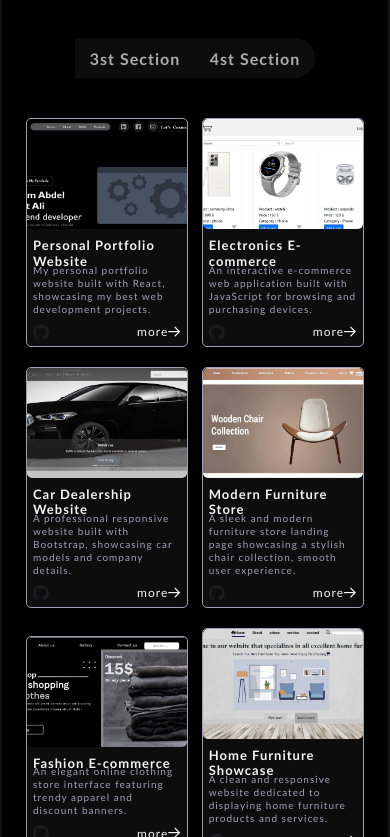
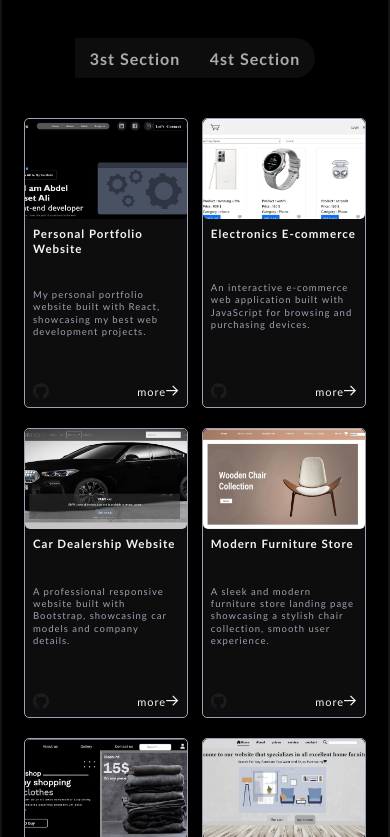
Before and after one commit to abdelbassetali/React-portfolio, a React (Vite) app: page / in a window 390 px wide. Shown: the part 1367-2204 px from the top of the page. Built offline with nearby package versions, Linux system fonts and the light colour scheme.

Commit message:
Update main.css

```diff
--- a/src/components/3-main/main.css
+++ b/src/components/3-main/main.css
@@ -303,58 +303,63 @@ top-sction
 }
 
 @media (max-width: 768px) {
-    /* ظبط الحاوية الأساسية للسكاشن */
     .butoom-sction {
         display: flex !important;
         flex-direction: row !important;
         flex-wrap: wrap !important;
-        justify-content: space-between !important; /* مسافات متساوية بين الكارتين */
-        gap: 10px !important;
+        justify-content: space-between !important;
+        gap: 8px !important;
         margin: 20px auto !important;
         margin-left: 0 !important;
-        padding: 0 8px !important;
+        padding: 0 6px !important;
         width: 100% !important;
         box-sizing: border-box !important;
     }
 
-    /* توسيع عرض الكارت قليلاً عشان ياخد مساحة كافية وما يخليش الكلام يطول وينزل تحت بعضه بعشوائية */
+    /* زودنا طول الكارت شوية عشان ياخد راحته بالبطول */
     .card {
         width: 48% !important;
+        min-height: 290px !important; /* زودنا الطول هنا */
+        display: flex !important;
+        flex-direction: column !important;
+        justify-content: space-between !important;
         max-width: none !important;
-        margin-bottom: 10px !important;
+        margin-bottom: 12px !important;
         box-sizing: border-box !important;
     }
 
-    /* مقاس الصورة جوه الكارت عشان تبقى مظبوطة */
     .card img.img-card {
         width: 100% !important;
-        height: 110px !important;
+        height: 100px !important;
         object-fit: cover !important;
     }
 
-    /* ضبط الحشو الداخلي للكارت */
     .card .box {
         width: 100% !important;
-        padding: 6px !important;
+        padding: 8px !important;
         box-sizing: border-box !important;
+        flex-grow: 1;
+        display: flex;
+        flex-direction: column;
+        justify-content: space-between;
     }
 
-    /* تصغير حجم خط العنوان الرئيسي للمشروع عشان يركب في سطر أو سطرين بشياكة */
+    /* صغرنا خط العنوان سَنة عشان ما يتكسرش بطريقة بشعة وينسق في سطرين بشياكة */
     .card .title-1 {
-        font-size: 13px !important;
-        line-height: 1.2 !important;
+        font-size: 11.5px !important;
+        line-height: 1.25 !important;
         margin-top: 0 !important;
         margin-bottom: 4px !important;
+        font-weight: bold;
     }
 
-    /* ضبط حجم وصف المشروع وخط الـ more */
     .card .sup-title {
-        font-size: 10px !important;
+        font-size: 9.5px !important;
         line-height: 1.3 !important;
-        margin-bottom: 8px !important;
+        margin-bottom: 6px !important;
     }
 
     .card .more {
-        font-size: 12px !important;
+        font-size: 11px !important;
     }
 }
```
